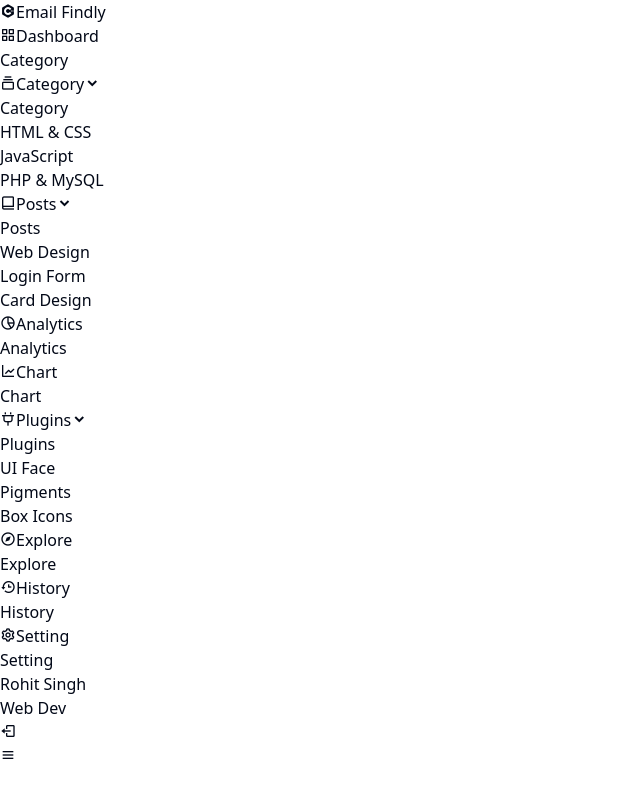
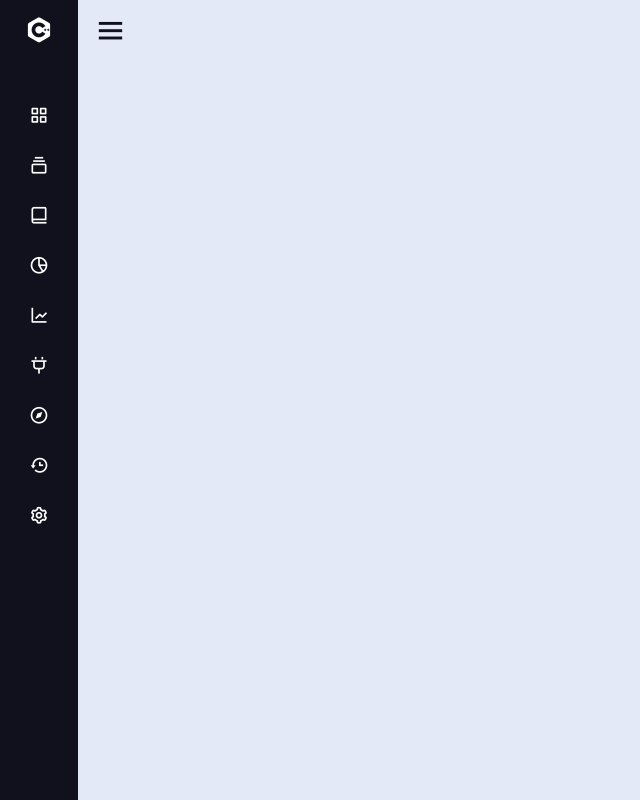
Before and after one commit to chimt4chi/Email-Findly, a Next.js app: page /test in a window 1280 px wide. Shown: the top 800 px of the page, without its empty margins (0-640 px from the left). Built offline with nearby package versions, Linux system fonts and the light colour scheme; a web font is replaced by a local one.

Commit message:
fixed ui/ux

```diff
--- a/components/Hero.tsx
+++ b/components/Hero.tsx
@@ -119,7 +119,6 @@
       if (!inputText.trim() && !domainExtension) return;
       setLoading(true);
       setResponseData([]); // Clear previous result
-      setError(null); // Clear previous error
       try {
         if (requestCount >= 100) {
           setError(
@@ -152,7 +151,7 @@
           );
         } else {
           setResponseData(response.data.websites);
-          setShowSuggestions(false); // Close suggestions when data is fetched
+          setError(null);
           setRequestCount((prevCount) => {
             if (prevCount < 2) {
               const newCount = prevCount + 1;
@@ -163,6 +162,7 @@
             }
             return prevCount;
           });
+          setShowSuggestions(false); // Close suggestions when data is fetched
         }
       } catch (error) {
         console.error("Error:", error);
--- a/components/IndiaFirst.tsx
+++ b/components/IndiaFirst.tsx
@@ -14,7 +14,7 @@
           duration: 0.8,
           ease: "easeInOut",
         }}
-        className="text-white mt-8 bg-gradient-to-br from-slate-300 to-slate-500 py-4 bg-clip-text text-center text-4xl font-medium tracking-tight text-transparent md:text-7xl font-familiy-inter"
+        className="mt-8 bg-gradient-to-br from-slate-300 to-slate-500 py-4 bg-clip-text text-center text-4xl font-medium tracking-tight text-transparent md:text-7xl font-familiy-inter"
       >
         India&apos;s 1st <br /> Email & LinkedIn finder Tool!
       </motion.h1>
--- a/pages/api/apiData.ts
+++ b/pages/api/apiData.ts
@@ -1,6 +1,11 @@
 import { NextApiRequest, NextApiResponse } from "next";
 import axios from "axios";
 import cheerio from "cheerio";
+
+function joinUrl(base: string, relative: string): string {
+  const url = new URL(relative, base);
+  return url.toString();
+}
 
 async function findEmailAddresses(url: string): Promise<string[]> {
   try {
@@ -59,6 +64,30 @@
   }
 }
 
+async function findLinkedinUrls(url: string): Promise<string[]> {
+  try {
+    const response = await axios.get(url);
+
+    if (response.status === 200) {
+      const $ = cheerio.load(response.data);
+      const linkedinUrls: string[] = [];
+
+      $("a[href]").each((index, element) => {
+        const absoluteUrl = joinUrl(url, $(element).attr("href") || "");
+        if (absoluteUrl.includes("linkedin.com/company/")) {
+          linkedinUrls.push(absoluteUrl);
+        }
+      });
+
+      return linkedinUrls;
+    }
+  } catch (error) {
+    console.error(`Error while processing ${url}: ${error}`);
+  }
+
+  return [];
+}
+
 async function crawlWebsite(startUrls: string[]) {
   const allWebsitesData: any[] = [];
 
@@ -74,15 +103,31 @@
       visited.add(currentUrl);
       try {
         const emailAddresses = await findEmailAddresses(currentUrl);
+        const linkedinUrls = await findLinkedinUrls(currentUrl);
 
-        if (emailAddresses.length > 0) {
+        if (emailAddresses.length && linkedinUrls.length > 0) {
           const websiteData = {
             mainPageUrl: startUrl,
-            foundEmailsUrls: [{ url: currentUrl, emails: emailAddresses }],
+            foundEmailsUrls: [
+              {
+                url: currentUrl,
+                emails: emailAddresses,
+                linkedinUrls: linkedinUrls,
+              },
+            ],
           };
           allWebsitesData.push(websiteData);
           break; // Stop crawling this website after finding emails
         }
+
+        // if (linkedinUrls.length > 0) {
+        //   const websiteData = {
+        //     mainPageUrl: startUrl,
+        //     linkedinUrls: linkedinUrls,
+        //   };
+        //   allWebsitesData.push(websiteData);
+        //   break; // Stop crawling this website after finding LinkedIn URLs
+        // }
 
         const response = await fetch(currentUrl);
         const html = await response.text();
--- a/styles/globals.css
+++ b/styles/globals.css
@@ -74,3 +74,255 @@
     @apply bg-background text-foreground;
   }
 }
+
+* {
+  margin: 0;
+  padding: 0;
+  box-sizing: border-box;
+  font-family: "Poppins", sans-serif;
+}
+.sidebar {
+  position: fixed;
+  top: 0;
+  left: 0;
+  height: 100%;
+  width: 260px;
+  background: #11101d;
+  z-index: 100;
+  transition: all 0.5s ease;
+}
+.sidebar.close {
+  width: 78px;
+}
+.sidebar .logo-details {
+  height: 60px;
+  width: 100%;
+  display: flex;
+  align-items: center;
+}
+.sidebar .logo-details i {
+  font-size: 30px;
+  color: #fff;
+  height: 50px;
+  min-width: 78px;
+  text-align: center;
+  line-height: 50px;
+}
+.sidebar .logo-details .logo_name {
+  font-size: 22px;
+  color: #fff;
+  font-weight: 600;
+  transition: 0.3s ease;
+  transition-delay: 0.1s;
+}
+.sidebar.close .logo-details .logo_name {
+  transition-delay: 0s;
+  opacity: 0;
+  pointer-events: none;
+}
+.sidebar .nav-links {
+  height: 100%;
+  padding: 30px 0 150px 0;
+  overflow: auto;
+}
+.sidebar.close .nav-links {
+  overflow: visible;
+}
+.sidebar .nav-links::-webkit-scrollbar {
+  display: none;
+}
+.sidebar .nav-links li {
+  position: relative;
+  list-style: none;
+  transition: all 0.4s ease;
+}
+.sidebar .nav-links li:hover {
+  background: #1d1b31;
+}
+.sidebar .nav-links li .iocn-link {
+  display: flex;
+  align-items: center;
+  justify-content: space-between;
+}
+.sidebar.close .nav-links li .iocn-link {
+  display: block;
+}
+.sidebar .nav-links li i {
+  height: 50px;
+  min-width: 78px;
+  text-align: center;
+  line-height: 50px;
+  color: #fff;
+  font-size: 20px;
+  cursor: pointer;
+  transition: all 0.3s ease;
+}
+.sidebar .nav-links li.showMenu i.arrow {
+  transform: rotate(-180deg);
+}
+.sidebar.close .nav-links i.arrow {
+  display: none;
+}
+.sidebar .nav-links li a {
+  display: flex;
+  align-items: center;
+  text-decoration: none;
+}
+.sidebar .nav-links li a .link_name {
+  font-size: 18px;
+  font-weight: 400;
+  color: #fff;
+  transition: all 0.4s ease;
+}
+.sidebar.close .nav-links li a .link_name {
+  opacity: 0;
+  pointer-events: none;
+}
+.sidebar .nav-links li .sub-menu {
+  padding: 6px 6px 14px 80px;
+  margin-top: -10px;
+  background: #1d1b31;
+  display: none;
+}
+.sidebar .nav-links li.showMenu .sub-menu {
+  display: block;
+}
+.sidebar .nav-links li .sub-menu a {
+  color: #fff;
+  font-size: 15px;
+  padding: 5px 0;
+  white-space: nowrap;
+  opacity: 0.6;
+  transition: all 0.3s ease;
+}
+.sidebar .nav-links li .sub-menu a:hover {
+  opacity: 1;
+}
+.sidebar.close .nav-links li .sub-menu {
+  position: absolute;
+  left: 100%;
+  top: -10px;
+  margin-top: 0;
+  padding: 10px 20px;
+  border-radius: 0 6px 6px 0;
+  opacity: 0;
+  display: block;
+  pointer-events: none;
+  transition: 0s;
+}
+.sidebar.close .nav-links li:hover .sub-menu {
+  top: 0;
+  opacity: 1;
+  pointer-events: auto;
+  transition: all 0.4s ease;
+}
+.sidebar .nav-links li .sub-menu .link_name {
+  display: none;
+}
+.sidebar.close .nav-links li .sub-menu .link_name {
+  font-size: 18px;
+  opacity: 1;
+  display: block;
+}
+.sidebar .nav-links li .sub-menu.blank {
+  opacity: 1;
+  pointer-events: auto;
+  padding: 3px 20px 6px 16px;
+  opacity: 0;
+  pointer-events: none;
+}
+.sidebar .nav-links li:hover .sub-menu.blank {
+  top: 50%;
+  transform: translateY(-50%);
+}
+
+.one {
+  width: 80%;
+  margin-left: 10%;
+  background-color: black;
+  height: 400px;
+}
+
+.sidebar .profile-details {
+  position: fixed;
+  bottom: 0;
+  width: 260px;
+  display: flex;
+  align-items: center;
+  justify-content: space-between;
+  background: #1d1b31;
+  padding: 12px 0;
+  transition: all 0.5s ease;
+}
+.sidebar.close .profile-details {
+  background: none;
+}
+.sidebar.close .profile-details {
+  width: 78px;
+}
+.sidebar .profile-details .profile-content {
+  display: flex;
+  align-items: center;
+}
+.sidebar .profile-details img {
+  height: 52px;
+  width: 52px;
+  object-fit: cover;
+  border-radius: 16px;
+  margin: 0 14px 0 12px;
+  background: #1d1b31;
+  transition: all 0.5s ease;
+}
+.sidebar.close .profile-details img {
+  padding: 10px;
+}
+.sidebar .profile-details .profile_name,
+.sidebar .profile-details .job {
+  color: #fff;
+  font-size: 18px;
+  font-weight: 500;
+  white-space: nowrap;
+}
+.sidebar.close .profile-details i,
+.sidebar.close .profile-details .profile_name,
+.sidebar.close .profile-details .job {
+  display: none;
+}
+.sidebar .profile-details .job {
+  font-size: 12px;
+}
+.home-section {
+  position: relative;
+  background: #e4e9f7;
+  height: 100vh;
+  left: 260px;
+  width: calc(100% - 260px);
+  transition: all 0.5s ease;
+}
+.sidebar.close ~ .home-section {
+  left: 78px;
+  width: calc(100% - 78px);
+}
+.home-section .home-content {
+  height: 60px;
+  display: flex;
+  align-items: center;
+}
+.home-section .home-content .bx-menu,
+.home-section .home-content .text {
+  color: #11101d;
+  font-size: 35px;
+}
+.home-section .home-content .bx-menu {
+  margin: 0 15px;
+  cursor: pointer;
+}
+.home-section .home-content .text {
+  font-size: 26px;
+  font-weight: 600;
+}
+@media (max-width: 420px) {
+  .sidebar.close .nav-links li .sub-menu {
+    display: none;
+  }
+}
```
Lines whose indentation alone changed are shown as unchanged.
